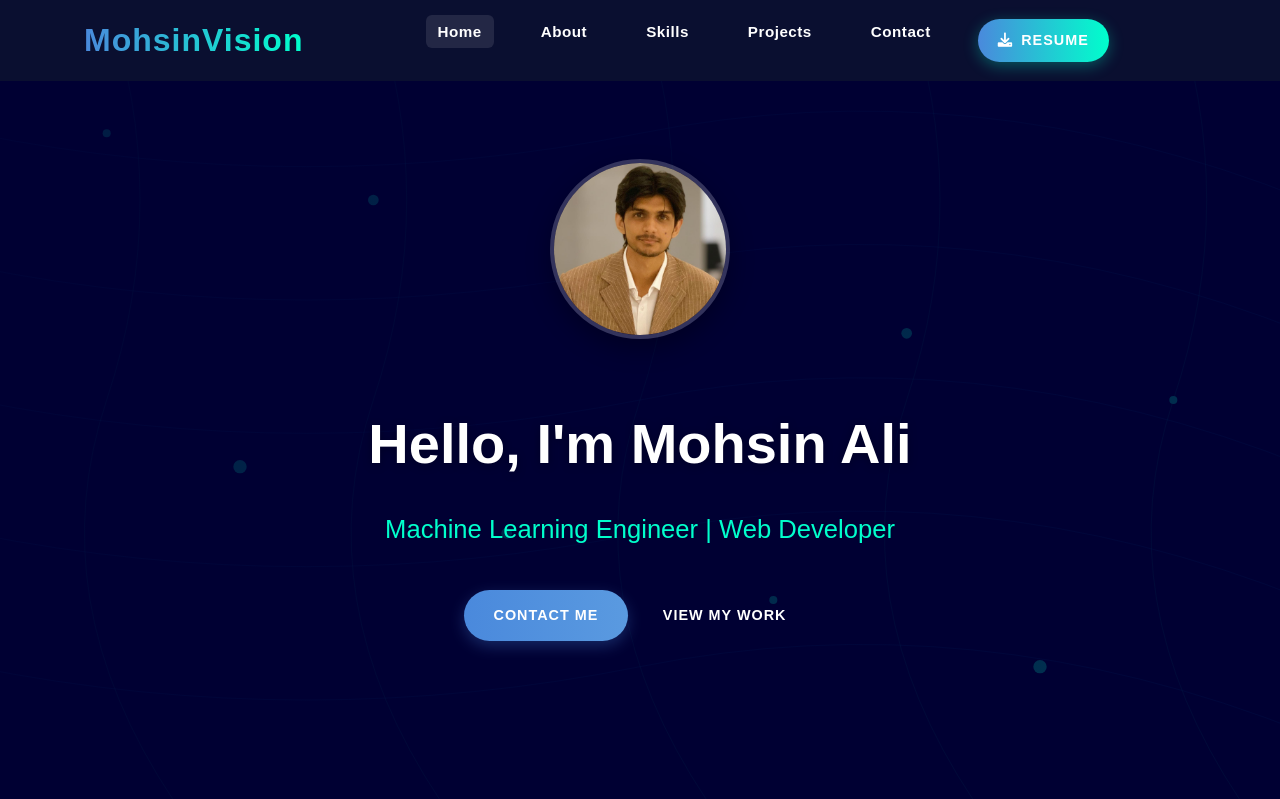
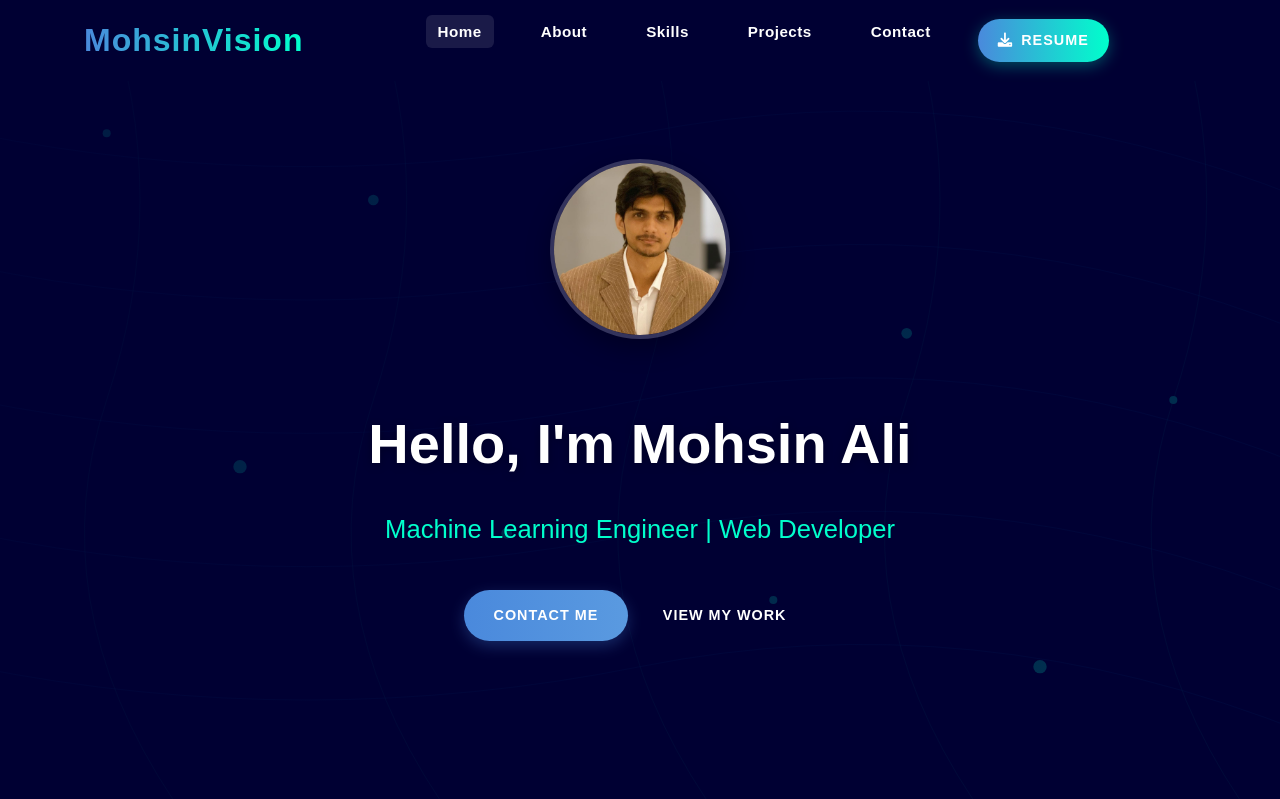
Before and after one commit to mohiali12/mohsinvision.github.io, a PHP site: page / in a window 1280 px wide. Shown: the top 799 px of the page. Run offline with PHP 8.4, Linux system fonts and the light colour scheme.

Commit message:
Add update

```diff
--- a/assets/css/style.css
+++ b/assets/css/style.css
@@ -85,7 +85,7 @@ section:nth-child(even) {
     left: 0;
     width: 100%;
     z-index: 1000;
-    background-color: #0a0f30;
+    background-color: #000033;
     transition: all 0.4s ease;
 }
 
--- a/includes/header.php
+++ b/includes/header.php
@@ -7,6 +7,7 @@
     <link rel="stylesheet" href="https://cdnjs.cloudflare.com/ajax/libs/font-awesome/6.0.0-beta3/css/all.min.css">
     <link rel="stylesheet" href="https://cdnjs.cloudflare.com/ajax/libs/animate.css/4.1.1/animate.min.css">
     <link rel="stylesheet" href="assets/css/style.css">
+    <link rel="stylesheet" href="assets/css/mobile.css">
 </head>
 <body>
     <header class="header">
```
